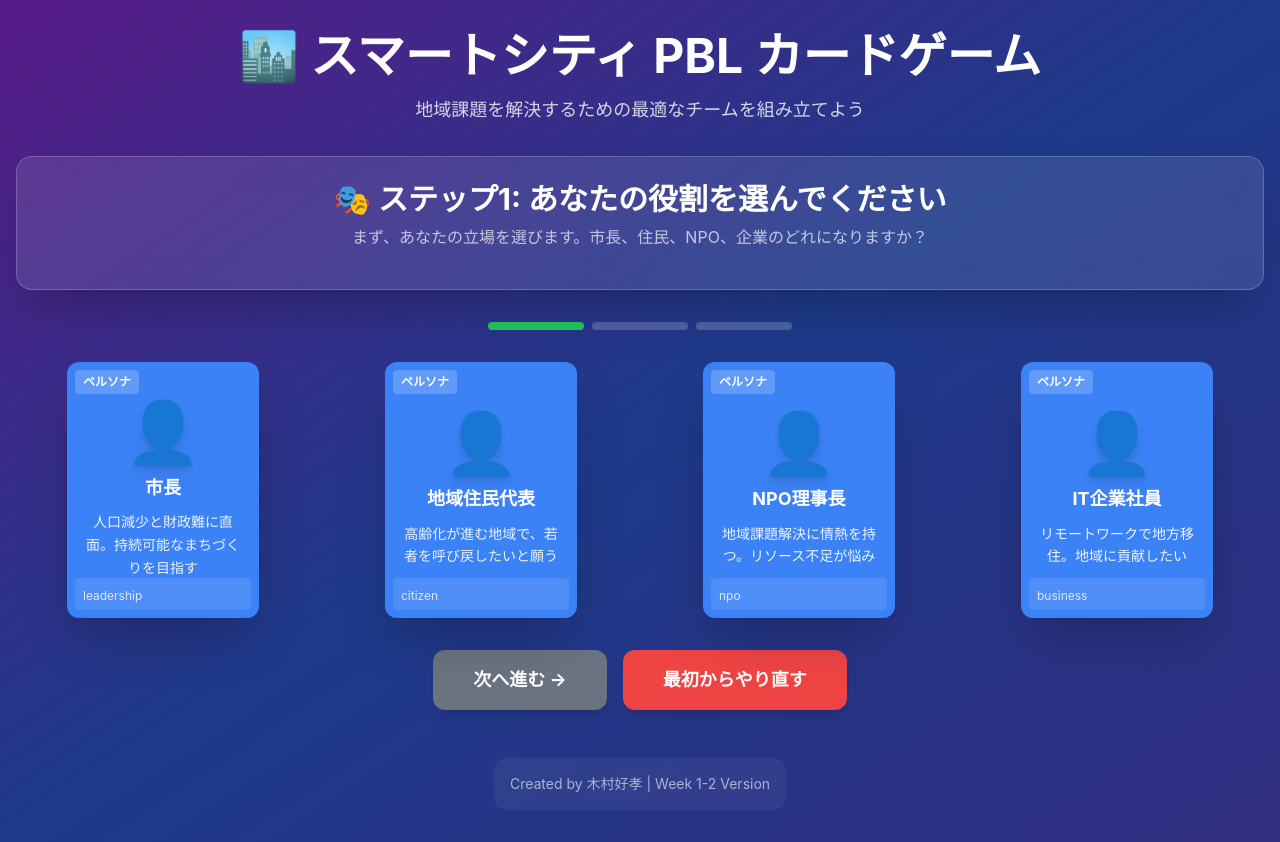
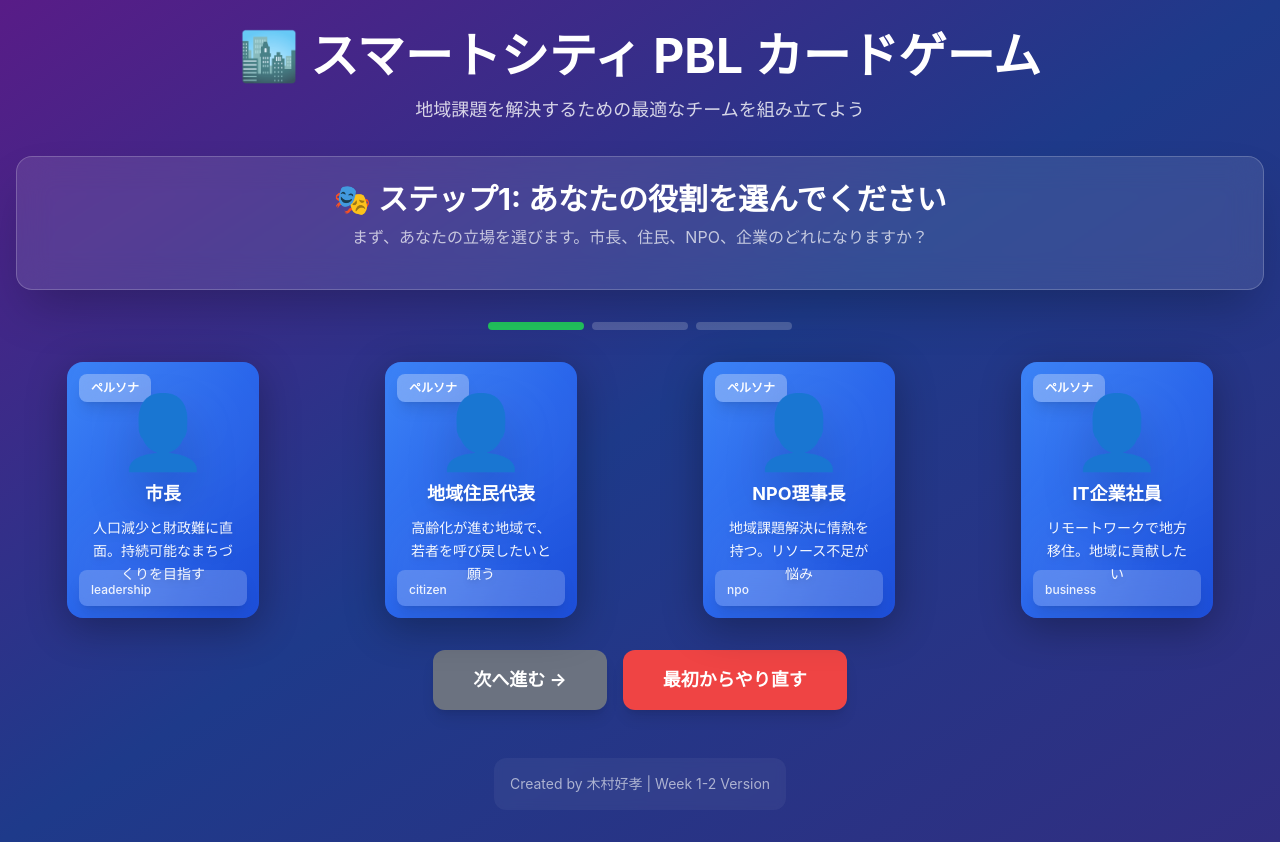
Before and after one commit to kim04190659/energy-pbl-game, a React (Vite) app: page / in a window 1280 px wide. Built offline with nearby package versions, Linux system fonts and the light colour scheme.

Commit message:
UI/UX大幅改善: カードデザイン強化、アニメーション追加、紙吹雪エフェクト

```diff
--- a/src/components/ui/Card.tsx
+++ b/src/components/ui/Card.tsx
@@ -9,13 +9,13 @@ interface CardProps {
 }
 
 export const Card: React.FC<CardProps> = ({ card, onClick, isSelected = false }) => {
-  const getCardColor = () => {
+  const getCardGradient = () => {
     switch (card.type) {
-      case 'persona': return 'bg-card-persona';
-      case 'problem': return 'bg-card-problem';
-      case 'partner': return 'bg-card-partner';
-      case 'job': return 'bg-card-job';
-      default: return 'bg-gray-600';
+      case 'persona': return 'from-blue-500 via-blue-600 to-blue-700';
+      case 'problem': return 'from-red-500 via-red-600 to-red-700';
+      case 'partner': return 'from-green-500 via-green-600 to-green-700';
+      case 'job': return 'from-orange-500 via-orange-600 to-orange-700';
+      default: return 'from-gray-500 via-gray-600 to-gray-700';
     }
   };
 
@@ -42,74 +42,120 @@ export const Card: React.FC<CardProps> = ({ card, onClick, isSelected = false })
   return (
     <motion.div
       className={`
-        relative w-48 h-64 rounded-xl shadow-2xl cursor-pointer
-        ${getCardColor()}
+        relative w-48 h-64 rounded-2xl cursor-pointer
+        bg-gradient-to-br ${getCardGradient()}
         overflow-hidden
-        ${isSelected ? 'ring-4 ring-yellow-400 ring-offset-2' : ''}
+        ${isSelected ? 'ring-4 ring-yellow-400 ring-offset-4 ring-offset-purple-900' : ''}
       `}
       onClick={onClick}
-      whileHover={{ scale: 1.05, y: -10 }}
+      whileHover={{
+        scale: 1.08,
+        y: -15,
+        rotateY: 5,
+        boxShadow: '0 25px 50px -12px rgba(0, 0, 0, 0.5)'
+      }}
       whileTap={{ scale: 0.95 }}
-      initial={{ opacity: 0, y: 50, rotateY: -15 }}
-      animate={{ opacity: 1, y: 0, rotateY: 0 }}
+      initial={{ opacity: 0, y: 50, rotateX: -15 }}
+      animate={{ opacity: 1, y: 0, rotateX: 0 }}
       transition={{
-        duration: 0.5,
+        duration: 0.6,
         type: "spring",
-        stiffness: 100
+        stiffness: 120
+      }}
+      style={{
+        transformStyle: 'preserve-3d',
+        boxShadow: isSelected
+          ? '0 20px 60px rgba(251, 191, 36, 0.4), 0 0 20px rgba(251, 191, 36, 0.3)'
+          : '0 10px 40px rgba(0, 0, 0, 0.3)'
       }}
     >
+      {/* 背景パターン */}
+      <div className="absolute inset-0 opacity-10">
+        <div className="absolute top-0 right-0 w-32 h-32 bg-white rounded-full blur-3xl" />
+        <div className="absolute bottom-0 left-0 w-24 h-24 bg-white rounded-full blur-2xl" />
+      </div>
+
       {/* カードタイプラベル */}
-      <div className="absolute top-2 left-2 bg-white/20 backdrop-blur-sm px-2 py-1 rounded text-xs text-white font-bold">
+      <div className="absolute top-3 left-3 bg-white/30 backdrop-blur-md px-3 py-1.5 rounded-lg text-xs text-white font-bold shadow-lg">
         {getCardTypeLabel()}
       </div>
 
       {/* スコア表示 */}
       {card.score && (
-        <div className="absolute top-2 right-2 w-10 h-10 bg-yellow-400 rounded-full flex items-center justify-center shadow-lg">
+        <motion.div
+          className="absolute top-3 right-3 w-12 h-12 bg-gradient-to-br from-yellow-300 to-yellow-500 rounded-full flex items-center justify-center shadow-xl"
+          whileHover={{ scale: 1.2, rotate: 360 }}
+          transition={{ duration: 0.5 }}
+        >
           <span className="text-sm font-bold text-gray-900">
             {card.score > 0 ? '+' : ''}{card.score}
           </span>
-        </div>
+        </motion.div>
       )}
 
       {/* 選択マーク */}
       {isSelected && (
-        <div className="absolute top-1/2 left-1/2 transform -translate-x-1/2 -translate-y-1/2 text-6xl">
+        <motion.div
+          className="absolute top-1/2 left-1/2 transform -translate-x-1/2 -translate-y-1/2 text-8xl drop-shadow-2xl"
+          initial={{ scale: 0, rotate: -180 }}
+          animate={{ scale: 1, rotate: 0 }}
+          transition={{ type: 'spring', stiffness: 200 }}
+        >
           ✓
-        </div>
+        </motion.div>
       )}
 
       {/* カード中央部 */}
-      <div className="flex flex-col items-center justify-center h-full px-4 py-6">
+      <div className="relative z-10 flex flex-col items-center justify-center h-full px-5 py-6">
         {/* アイコン */}
-        <div className="text-6xl mb-4 drop-shadow-lg">
+        <motion.div
+          className="text-7xl mb-4 drop-shadow-2xl filter"
+          whileHover={{ scale: 1.2, rotate: [0, -10, 10, 0] }}
+          transition={{ duration: 0.5 }}
+        >
           {getCardIcon()}
-        </div>
+        </motion.div>
 
         {/* タイトル */}
-        <h3 className="text-white text-lg font-bold text-center mb-3 leading-tight">
+        <h3 className="text-white text-lg font-bold text-center mb-3 leading-tight drop-shadow-lg">
           {card.title}
         </h3>
 
         {/* 説明 */}
-        <p className="text-white/90 text-sm text-center leading-relaxed">
+        <p className="text-white/95 text-sm text-center leading-relaxed drop-shadow-md">
           {card.description}
         </p>
       </div>
 
       {/* カテゴリタグ */}
       {card.category && (
-        <div className="absolute bottom-2 left-2 right-2">
-          <div className="bg-white/10 backdrop-blur-sm rounded px-2 py-1">
-            <span className="text-xs text-white/80">
+        <div className="absolute bottom-3 left-3 right-3">
+          <div className="bg-white/20 backdrop-blur-md rounded-lg px-3 py-1.5 shadow-lg">
+            <span className="text-xs text-white/90 font-medium">
               {card.category}
             </span>
           </div>
         </div>
       )}
 
-      {/* ホバーエフェクト用のグラデーション */}
-      <div className="absolute inset-0 bg-gradient-to-t from-black/30 to-transparent opacity-0 hover:opacity-100 transition-opacity pointer-events-none" />
+      {/* グロー効果 */}
+      <div className="absolute inset-0 bg-gradient-to-t from-black/40 via-transparent to-white/10 opacity-0 hover:opacity-100 transition-opacity pointer-events-none" />
+
+      {/* 選択時のパルスエフェクト */}
+      {isSelected && (
+        <motion.div
+          className="absolute inset-0 border-4 border-yellow-400 rounded-2xl"
+          animate={{
+            opacity: [0.5, 1, 0.5],
+            scale: [1, 1.02, 1],
+          }}
+          transition={{
+            duration: 2,
+            repeat: Infinity,
+            ease: "easeInOut"
+          }}
+        />
+      )}
     </motion.div>
   );
 };
```
Also changed, not shown: src/components/game/ResultScreen.tsx (deleted, +0 -205 lines).
